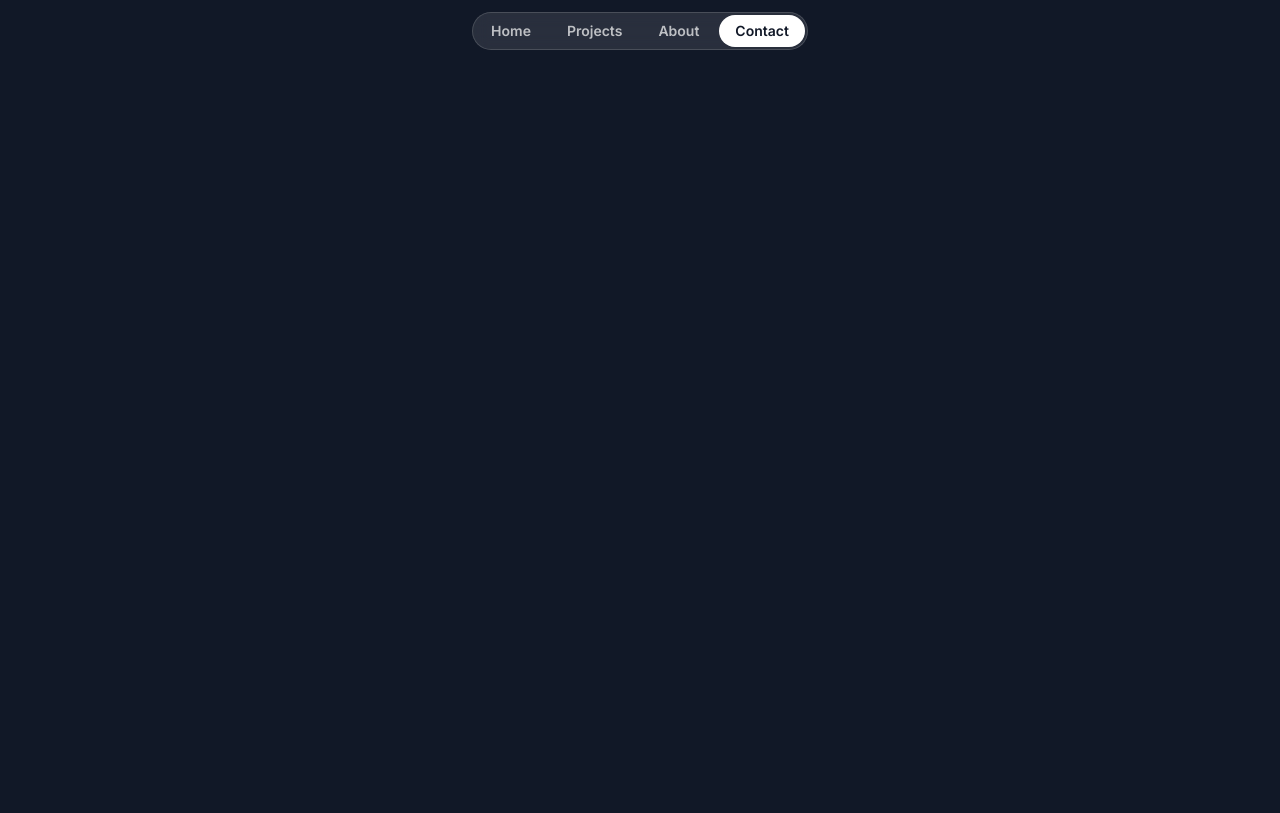
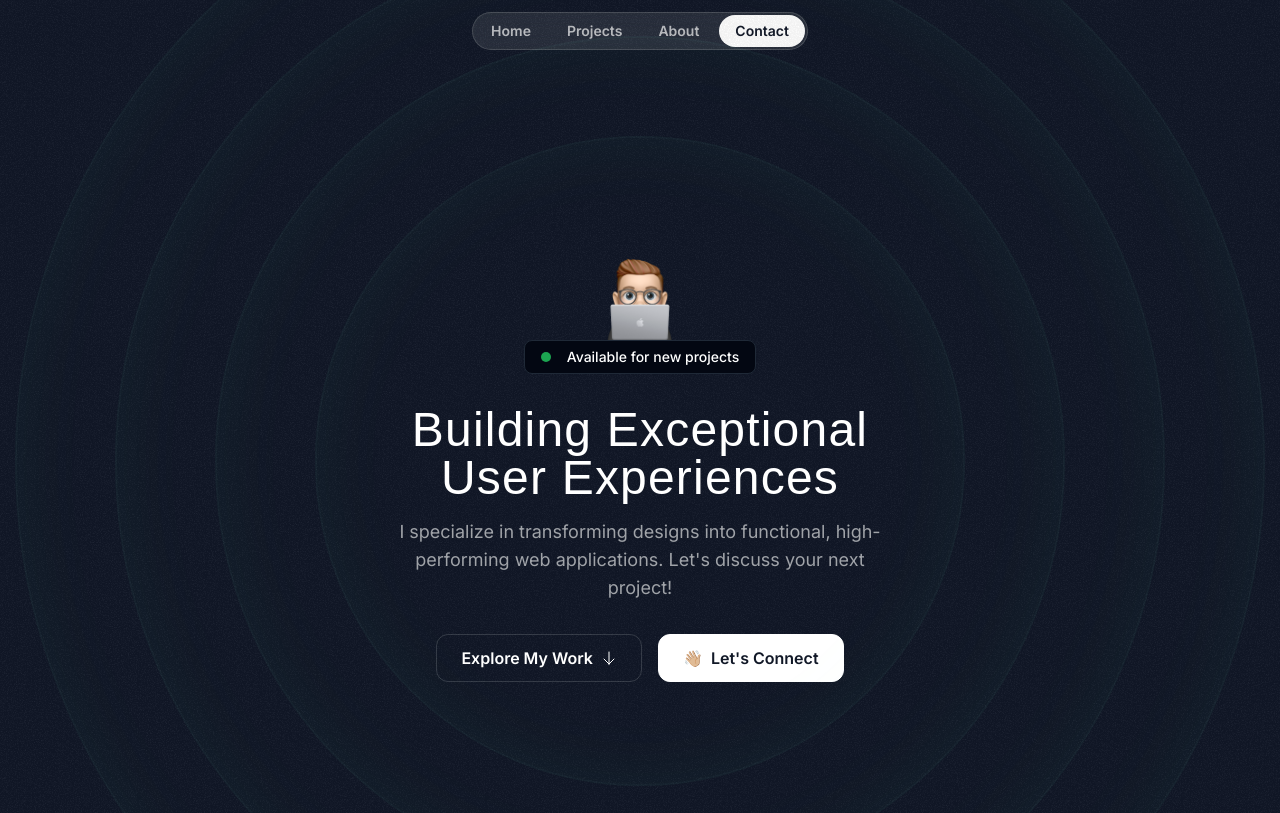
Before and after one commit to CodeMuscle/designer-portfolio, a Next.js app: page / in a window 1280 px wide. Shown: the top 813 px of the page. Built offline with nearby package versions, Linux system fonts and the light colour scheme; a web font is replaced by a local one.

Commit message:
Hero Section 80%

```diff
--- a/src/app/globals.css
+++ b/src/app/globals.css
@@ -6,4 +6,8 @@
   .nav-item {
     @apply px-4 py-1.5 rounded-full font-semibold text-sm text-white/70 hover:bg-white/10 hover:text-white transition-all duration-300;
   }
+
+  .hero-ring {
+    @apply absolute inset-0 border-2 top-1/2 left-1/2 -translate-x-1/2 -translate-y-1/2 rounded-full border-emerald-300/5 shadow-[0_0_80px_inset] shadow-emerald-300/5
+  }
 }
--- a/src/app/page.tsx
+++ b/src/app/page.tsx
@@ -1,9 +1,11 @@
 import { Header } from "@/sections/Header";
+import { HeroSection } from "@/sections/Hero";
 
 export default function Home() {
   return (
     <div>
       <Header />
+      <HeroSection />
     </div>
   );
 }
--- a/src/sections/Header.tsx
+++ b/src/sections/Header.tsx
@@ -1,6 +1,6 @@
 export const Header = () => {
   return (
-    <div className="flex items-center justify-center relative top-3">
+    <div className="flex items-center justify-center fixed top-3 w-full">
       <nav className="flex rounded-full gap-1 p-0.5 border border-white/15 bg-white/10 backdrop-blur">
         <a href="#" className="nav-item">
           Home
--- a/src/sections/Hero.tsx
+++ b/src/sections/Hero.tsx
@@ -1,3 +1,56 @@
+import Image from "next/image";
+
+import memojiImage from "@/assets/images/memoji-computer.png";
+import grainImage from "@/assets/images/grain.jpg";
+import ArrowDown from "@/assets/icons/arrow-down.svg";
+
 export const HeroSection = () => {
-  return <div>Hero Section</div>;
+  return (
+    <div className="py-32 md:py-48 lg:py-60 relative z-0 overflow-x-clip">
+      <div
+        className="absolute inset-0 -z-30 opacity-5"
+        style={{ backgroundImage: `url(${grainImage.src})` }}
+      ></div>
+      <div className="size-[650px] hero-ring"></div>
+      <div className="size-[850px] hero-ring"></div>
+      <div className="size-[1050px] hero-ring"></div>
+      <div className="size-[1250px] hero-ring"></div>
+      <div className="container">
+        <div className="flex flex-col items-center">
+          <Image
+            src={memojiImage}
+            alt="Person peeking"
+            className="size-[100px]"
+          />
+          <div className="bg-gray-950 border border-gray-800 px-4 py-1.5 inline-flex items-center gap-4 rounded-lg">
+            <div className="bg-green-500 size-2.5 rounded-full animate-pulse"></div>
+            <div className="text-sm font-medium">
+              Available for new projects
+            </div>
+          </div>
+        </div>
+
+        <div className="max-w-lg mx-auto">
+          <h1 className="font-serif text-3xl md:text-5xl text-center mt-8 tracking-wide">
+            Building Exceptional User Experiences
+          </h1>
+          <p className="mt-4 text-center text-white/60 md:text-lg">
+            I specialize in transforming designs into functional,
+            high-performing web applications. Let's discuss your next project!
+          </p>
+        </div>
+
+        <div className="flex flex-col md:flex-row justify-center items-center mt-8 gap-4">
+          <button className="inline-flex items-center gap-2 border border-white/15 px-6 h-12 rounded-xl">
+            <span className="font-semibold">Explore My Work</span>
+            <ArrowDown className="size-4" />
+          </button>
+          <button className="inline-flex items-center gap-2 border border-white bg-white text-gray-900 px-6 h-12 rounded-xl">
+            <span>👋🏼</span>
+            <span className="font-semibold">Let's Connect</span>
+          </button>
+        </div>
+      </div>
+    </div>
+  );
 };
```
